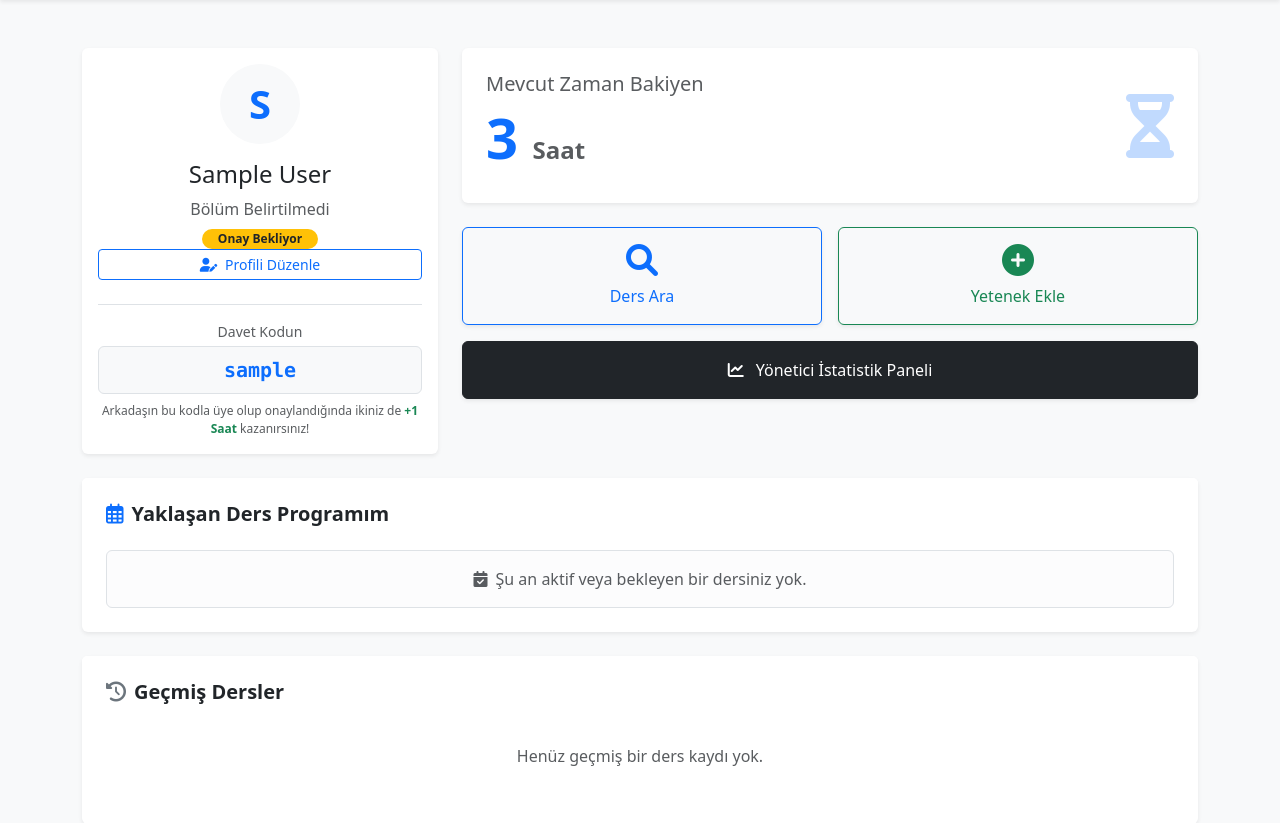
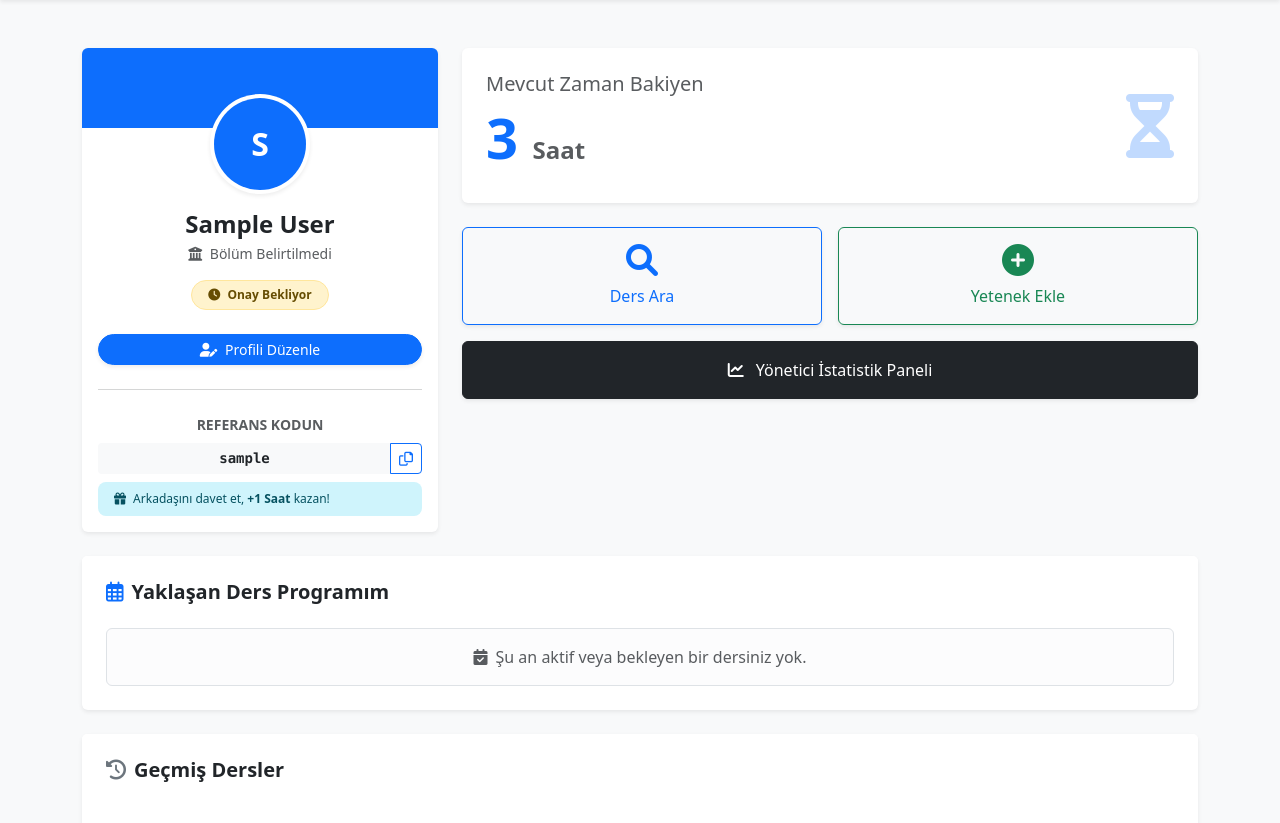
Before and after one commit to bugraozkaya/Uniskill, a Django app: page / in a window 1280 px wide. Shown: the part 56-879 px from the top of the page. Run offline with Django 5.2, Linux system fonts and the light colour scheme; the visitor is signed in with stand-in values (Sample User, id 1); data comes from the database, SQL or seed files in the repository; data that the repository does not hold is empty.

Commit message:
Profil tasarım değişti

```diff
--- a/core/templates/core/dashboard.html
+++ b/core/templates/core/dashboard.html
@@ -40,39 +40,67 @@
 
         <div class="row">
             <div class="col-md-4">
-                <div class="card shadow-sm border-0 h-100">
-                    <div class="card-body text-center">
+                <div class="card shadow-sm border-0 overflow-hidden h-100">
+                    <div class="bg-primary" style="height: 80px;"></div>
+
+                    <div class="card-body text-center" style="margin-top: -50px;">
                         <div class="mb-3">
-                            <div class="bg-light rounded-circle d-inline-flex align-items-center justify-content-center" style="width: 80px; height: 80px;">
-                                <span class="fs-1 fw-bold text-primary">{{ user.first_name|first|upper }}</span>
+                            <div class="bg-white rounded-circle shadow-sm d-inline-flex align-items-center justify-content-center p-1" style="width: 100px; height: 100px;">
+                                <div class="bg-primary text-white rounded-circle d-flex align-items-center justify-content-center w-100 h-100 shadow-inner">
+                                    <span class="fs-2 fw-bold">{{ user.first_name|first|upper }}</span>
+                                </div>
                             </div>
                         </div>
-                        <h4 class="card-title">{{ user.get_full_name|default:user.username }}</h4>
-                        <p class="text-muted mb-1">{{ profile.department|default:"Bölüm Belirtilmedi" }}</p>
 
-                        {% if user.profile.status == 'active' %}
-                            <span class="badge bg-success rounded-pill px-3">Onaylı Hesap</span>
-                        {% else %}
-                            <span class="badge bg-warning text-dark rounded-pill px-3">Onay Bekliyor</span>
-                        {% endif %}
-                        <div class="d-grid gap-2 mb-3">
-                            <a href="{% url 'edit_profile' %}" class="btn btn-sm btn-outline-primary">
+                        <h4 class="fw-bold mb-1">{{ user.get_full_name|default:user.username }}</h4>
+                        <p class="text-muted small mb-3">
+                            <i class="fas fa-university me-1"></i> {{ profile.department|default:"Bölüm Belirtilmedi" }}
+                        </p>
+
+                        <div class="mb-4">
+                            {% if user.profile.status == 'active' %}
+                                <span class="badge bg-success-subtle text-success border border-success-subtle rounded-pill px-3 py-2">
+                                    <i class="fas fa-check-circle me-1"></i> Onaylı Hesap
+                                </span>
+                            {% else %}
+                                <span class="badge bg-warning-subtle text-warning-emphasis border border-warning-subtle rounded-pill px-3 py-2">
+                                    <i class="fas fa-clock me-1"></i> Onay Bekliyor
+                                </span>
+                            {% endif %}
+                        </div>
+
+                        <div class="d-grid gap-2 mb-4">
+                            <a href="{% url 'edit_profile' %}" class="btn btn-primary btn-sm rounded-pill shadow-sm">
                                 <i class="fas fa-user-edit me-1"></i> Profili Düzenle
                             </a>
                         </div>
 
-                        <div class="mt-4 pt-3 border-top text-start">
-                            <small class="text-muted d-block mb-1 text-center">Davet Kodun</small>
-                            <div class="bg-light border rounded p-2 d-flex justify-content-between align-items-center">
-                                <span class="fw-bold text-primary font-monospace mx-auto fs-5">{{ user.username }}</span>
+                        <hr class="text-muted opacity-25">
+
+                        <div class="text-start mt-4">
+                            <label class="small fw-bold text-uppercase text-muted mb-2 d-block text-center">Referans Kodun</label>
+                            <div class="input-group mb-2">
+                                <input type="text" class="form-control form-control-sm text-center fw-bold bg-light border-0 font-monospace" value="{{ user.username }}" readonly id="referralCode">
+                                <button class="btn btn-outline-primary btn-sm" type="button" onclick="copyCode()" title="Kodu Kopyala">
+                                    <i class="far fa-copy"></i>
+                                </button>
                             </div>
-                            <small class="text-muted d-block mt-2 text-center" style="font-size: 0.75rem;">
-                                Arkadaşın bu kodla üye olup onaylandığında ikiniz de <strong class="text-success">+1 Saat</strong> kazanırsınız!
-                            </small>
+                            <div class="alert alert-info py-2 px-3 border-0 rounded-3 mb-0" style="font-size: 0.75rem;">
+                                <i class="fas fa-gift me-1"></i> Arkadaşını davet et, <strong>+1 Saat</strong> kazan!
+                            </div>
                         </div>
                     </div>
                 </div>
             </div>
+
+            <script>
+            function copyCode() {
+                var copyText = document.getElementById("referralCode");
+                copyText.select();
+                document.execCommand("copy");
+                alert("Referans kodu kopyalandı: " + copyText.value);
+            }
+            </script>
 
             <div class="col-md-8">
                 <div class="card shadow-sm border-0 bg-white mb-4">
```
